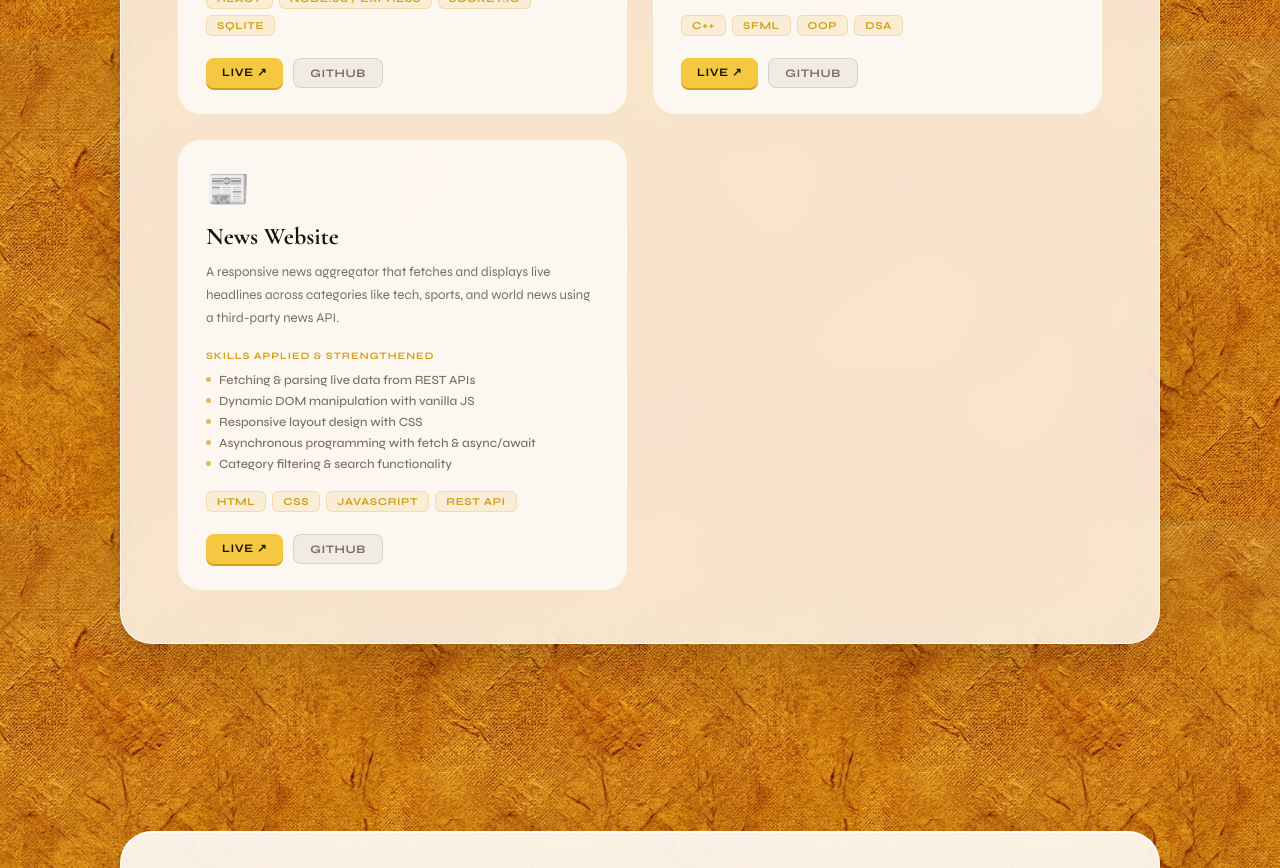
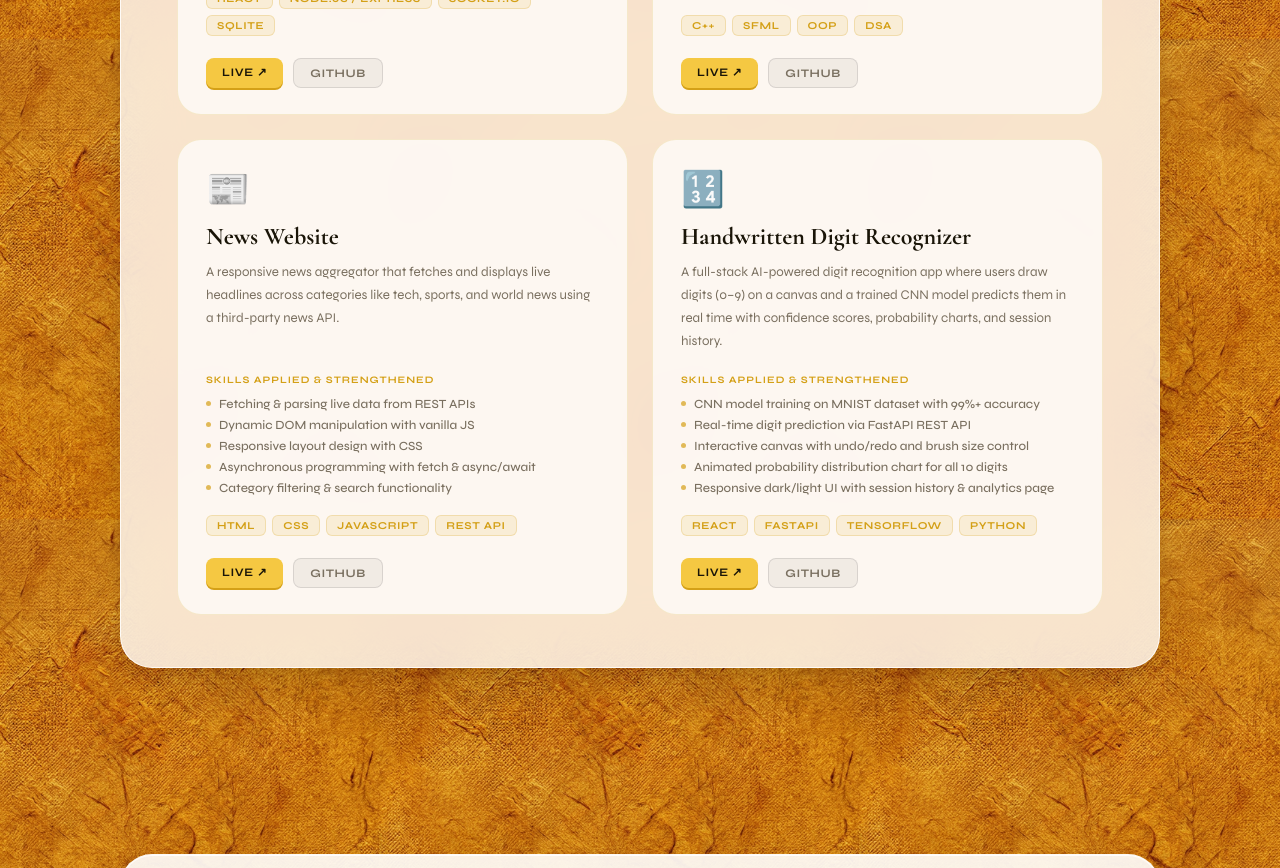
Before and after one commit to satwik425/protfolio-web, a React (Vite) app: page / in a window 1280 px wide. Shown: the part 3320-4188 px from the top of the page. Built offline with nearby package versions, Linux system fonts and the light colour scheme.

Commit message:
live is functionable

```diff
--- a/src/App.jsx
+++ b/src/App.jsx
@@ -1,6 +1,7 @@
 import { useState, useEffect, useRef } from "react";
 import amberTexture from "./assets/amber_texture.png";
 import "./App.css";
+import demoVideo from "./assets/video.mp4";
 
 /* ─────────────────────────────────────────
    TEXTURE INJECT
@@ -91,7 +92,7 @@ const projects = [
       "Persistent message storage with SQLite",
       "Responsive UI with React & component-based architecture",
     ],
-    live: "#",
+    live: "https://chat-app-zeta-self.vercel.app/",
     repo: "https://github.com/satwik425/chat-app",
   },
   {
@@ -107,7 +108,7 @@ const projects = [
       "Debugging & code optimization",
       "Creative problem-solving & project management",
     ],
-    live: "#",
+    live: demoVideo,
     repo: "https://github.com/satwik425/ASTROIDS1",
   },
   {
@@ -123,9 +124,25 @@ const projects = [
       "Asynchronous programming with fetch & async/await",
       "Category filtering & search functionality",
     ],
-    live: "#",
+    live: "https://news-app-teal-eight.vercel.app/",
     repo: "https://github.com/satwik425/news-app",
   },
+  {
+  emoji: "🔢",
+  title: "Handwritten Digit Recognizer",
+  description:
+    "A full-stack AI-powered digit recognition app where users draw digits (0–9) on a canvas and a trained CNN model predicts them in real time with confidence scores, probability charts, and session history.",
+  tech: ["React", "FastAPI", "TensorFlow", "Python"],
+  skills: [
+    "CNN model training on MNIST dataset with 99%+ accuracy",
+    "Real-time digit prediction via FastAPI REST API",
+    "Interactive canvas with undo/redo and brush size control",
+    "Animated probability distribution chart for all 10 digits",
+    "Responsive dark/light UI with session history & analytics page",
+  ],
+  live: "#",
+  repo: "https://github.com/satwik425/digit-recognizer-",
+},
 ];
 
 const contactLinks = [
```
Also changed, not shown: 1 other file (tests, documents, lock files or other folders).
